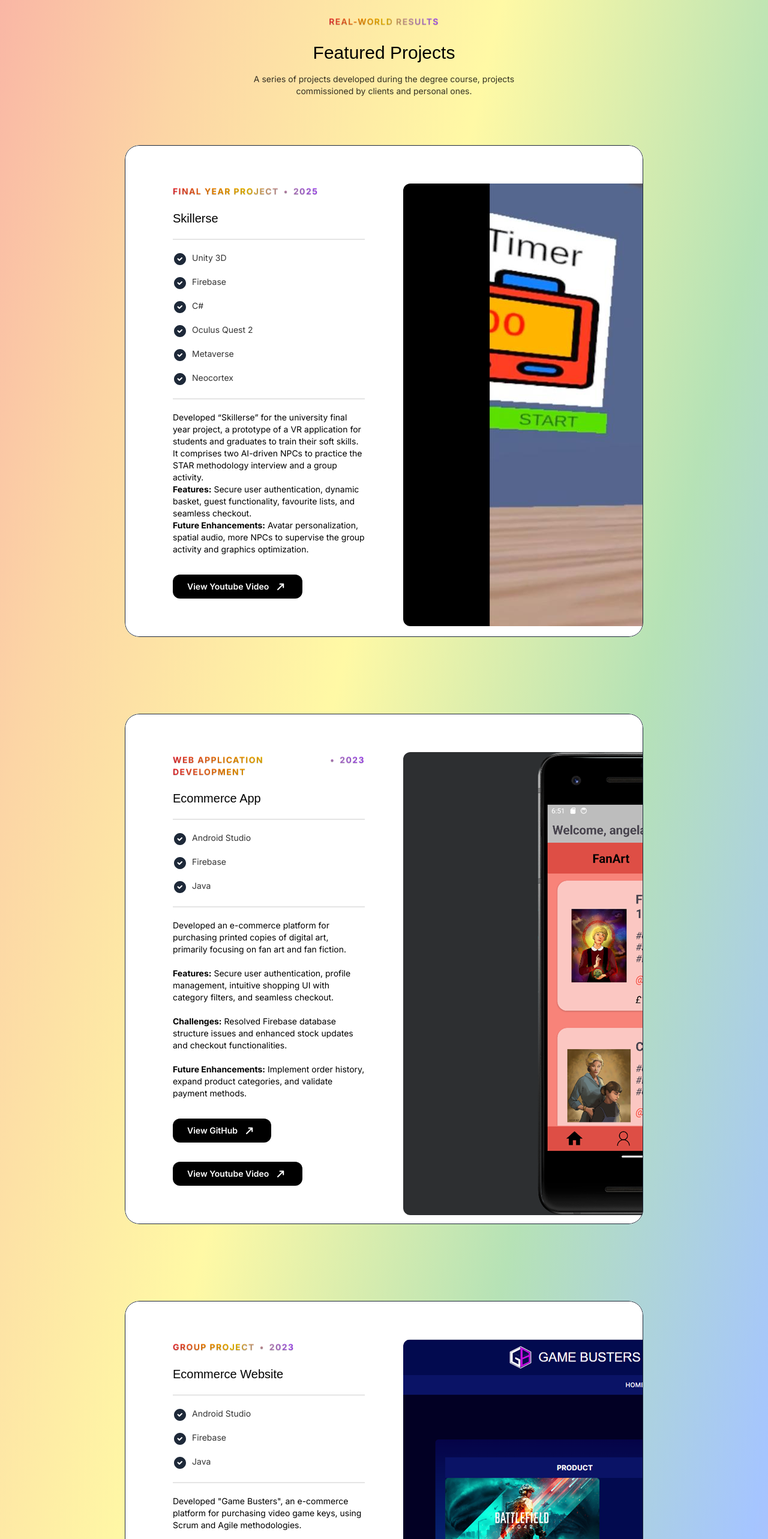
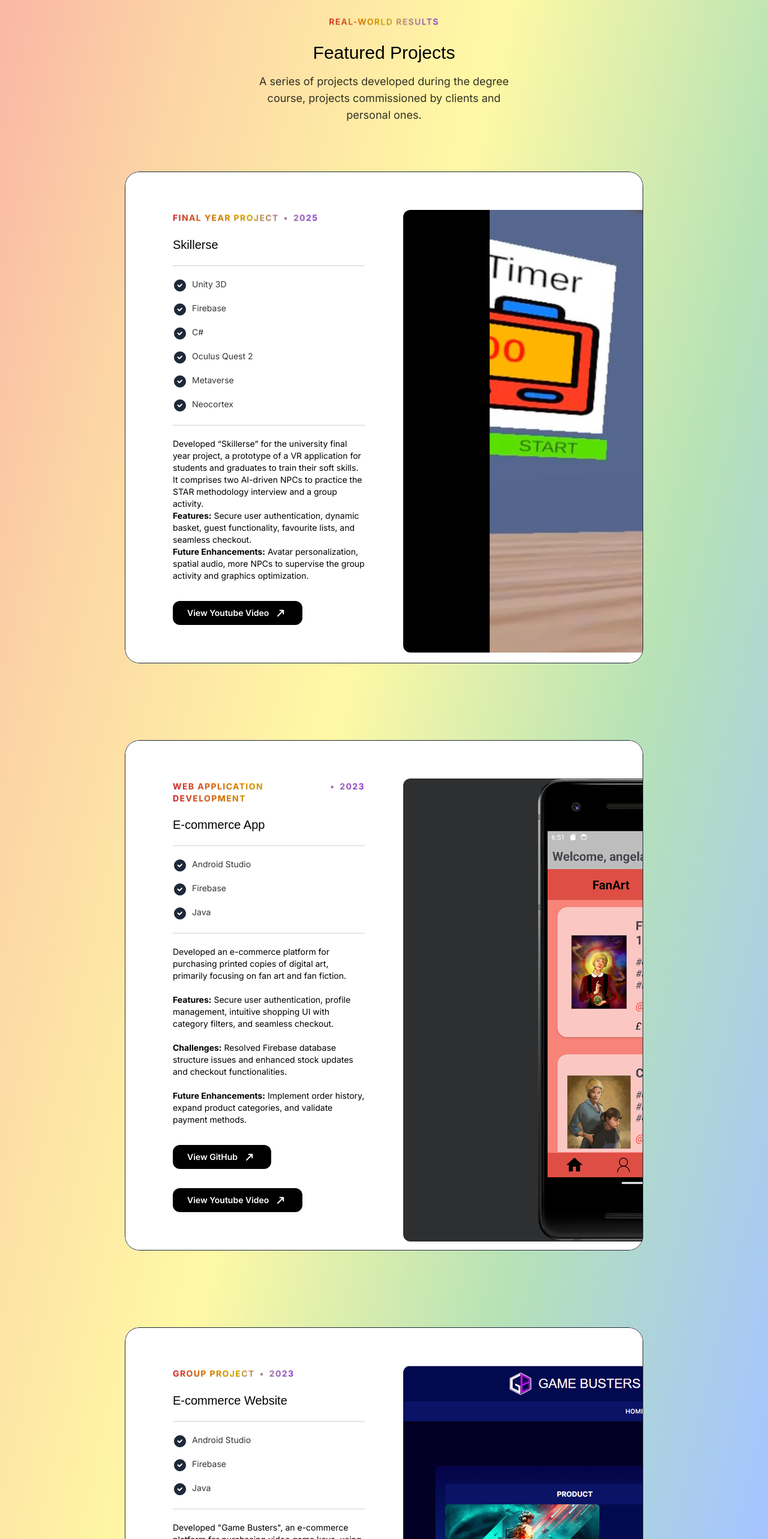
Before and after one commit to Echo3007/Portfolio, a Next.js app in the folder portfolio/: page / in a window 1280 px wide. Shown: the part 780-3346 px from the top of the page at 60% size. Built offline with nearby package versions, Linux system fonts and the light colour scheme; a web font is replaced by a local one.

Commit message:
minor text adjustments

```diff
--- a/portfolio/src/app/components/SectionHeader.jsx
+++ b/portfolio/src/app/components/SectionHeader.jsx
@@ -11,7 +11,7 @@
                     bg-clip-text text-transparent text-center text-shadow-xs md:text-lg lg:text-sm'>{eyebrow}</p>
             </div>
             <h2 className='font-serif text-3xl md:text-5xl lg:text-3xl text-center mt-6'>{title}</h2>
-            <p className='text-center md:text-lg lg:text-sm text-black/80 mt-4 max-w-md mx-auto'>{description}</p>
+            <p className='text-center md:text-lg lg:text-md text-black/80 mt-4 max-w-md mx-auto'>{description}</p>
         </>
     )
 }
--- a/portfolio/src/app/sections/ContactSection.jsx
+++ b/portfolio/src/app/sections/ContactSection.jsx
@@ -6,7 +6,7 @@
                     <div className="flex flex-col md:flex-row  gap-8 md:gap-16 items-center">
                         <div>
                             <h2 className="font-serif text-2xl md:text-3xl">Let's create something incredible together</h2>
-                            <p className="text-sm md:text-base mt-2">Let's connect and create something amazing together! Drop me an email and start brainstorming ideas!</p>
+                            <p className="text-sm md:text-base mt-2">Connect with me to create something amazing together. Drop me an email and let's brainstorm ideas!</p>
                         </div>
                         <div>
                             <button className=" group text-white bg-gray-900 inline-flex items-center px-6 h-12
--- a/portfolio/src/app/sections/ProjectsSection.jsx
+++ b/portfolio/src/app/sections/ProjectsSection.jsx
@@ -40,7 +40,7 @@
 
     {
         year: "2023",
-        title: "Ecommerce App",
+        title: "E-commerce App",
         course: "Web Application Development",
         techStack: [
             { title: "Android Studio" },
@@ -59,7 +59,7 @@
     },
     {
         year: "2023",
-        title: "Ecommerce Website",
+        title: "E-commerce Website",
         course: "Group Project",
         techStack: [
             { title: "Android Studio" },
```
